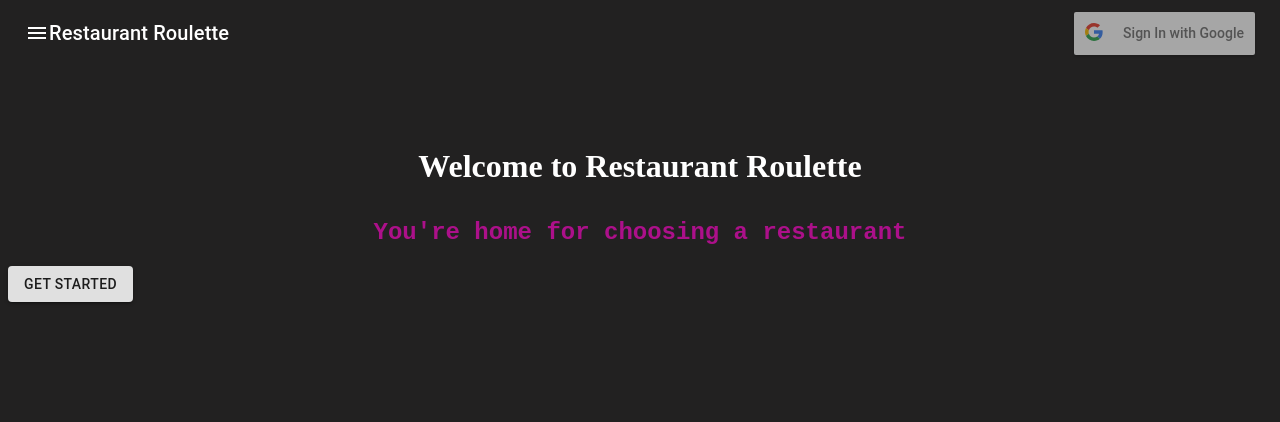
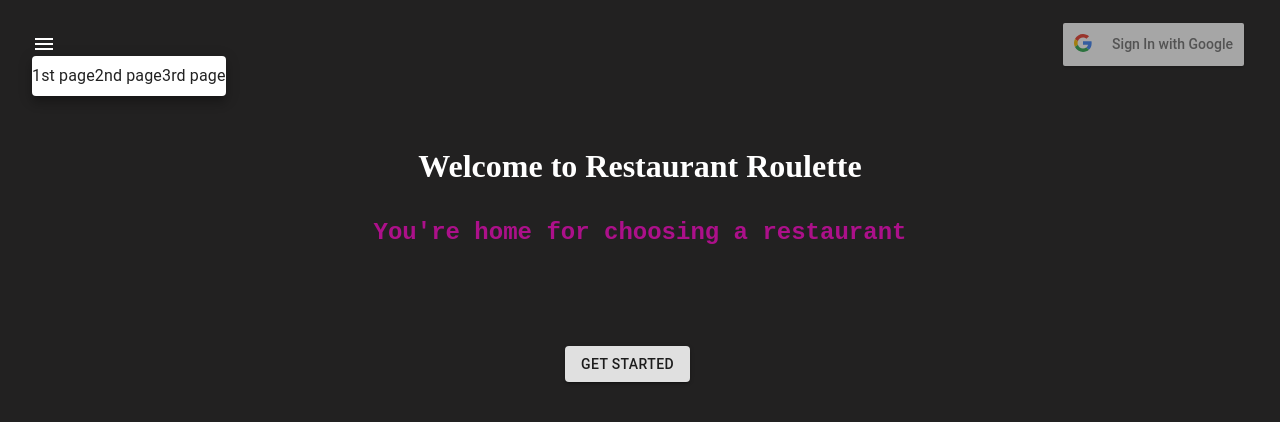
Before and after one commit to kgottfri/Restaurant-Roulette, a React app: page / in a window 1280 px wide. Both pictures are taken after a click on the button "account of current user". Shown: the top 422 px of the page. Built offline with nearby package versions, Linux system fonts and the light colour scheme.

Commit message:
UI fixes and navigation setup

```diff
--- a/src/App.js
+++ b/src/App.js
@@ -7,6 +7,7 @@ import { GoogleLogin } from 'react-google-login';
 import { GoogleLogout } from 'react-google-login';
 import GoogleLoginComponent from "./googlebutton.component";
 import Header from "./header.js";
+import Home from "./home.js";
 
 class App extends React.Component {
   render() {
@@ -15,9 +16,7 @@ class App extends React.Component {
     return (
       <div>
       <Header />
-      <h1>Welcome to Restaurant Roulette</h1>
-      <h2>You're home for choosing a restaurant</h2>
-      <Button variant="contained">Get Started</Button>
+      <Home />
       </div>
     );
   }
--- a/src/header.js
+++ b/src/header.js
@@ -7,30 +7,68 @@ import IconButton from '@mui/material/IconButton';
 import MenuIcon from '@mui/icons-material/Menu';
 import GoogleLoginComponent from "./googlebutton.component";
 import styles from "./styles.module.css";
+import Menu from "@mui/material/Menu";
+import MenuItem from '@mui/material/MenuItem';
+
+const pages = ['1st page', '2nd page', '3rd page'];
+
+export default function ButtonAppBar() {
+  const [anchorElNav, setAnchorElNav] = React.useState(null);
+
+  const handleOpenNavMenu = (event) => {
+    setAnchorElNav(event.currentTarget);
+  };
+
+  const handleCloseNavMenu = () => {
+    setAnchorElNav(null);
+  };
 
 
-export default function ButtonAppBar() {
   return (
     <Box sx={{ flexGrow: 1 }}>
     <div style={styles.header}>
-      <AppBar style={{ background: 'transparent', boxShadow: 'none', margin: 'Opx' }} color="primary" enableColorOnDark="true">
+      <AppBar style={{ background: 'transparent', boxShadow: 'none', margin: '2px' }} color="primary">
         <Toolbar>
+        <Box sx={{flexGrow: 1, display: { sx: 'flex'} }}>
             <IconButton
               size="large"
-            edge="start"
+              aria-label="account of current user"
+              aria-controls="menu-appbar"
+              aria-haspopup="true"
+              onClick={handleOpenNavMenu}
               color="inherit"
-            aria-label="menu"
-            sx={{ mr: 2 }}
             >
               <MenuIcon />
             </IconButton>
-          <Typography variant="h6" component="div" sx={{ flexGrow: 1 }}>
-            Restaurant Roulette
-          </Typography>
+            <Menu
+              id="menu-appbar"
+              anchorEl={anchorElNav}
+              anchorOrigin={{
+                vertical: 'bottom',
+                horizontal: 'left',
+              }}
+              keepMounted
+              transformOrigin={{
+                vertical: 'top',
+                horizontal: 'left',
+              }}
+              open={Boolean(anchorElNav)}
+              onClose={handleCloseNavMenu}
+              sx={{
+                display: { xs: 'block'},
+              }}
+            >
+              {pages.map((page) => (
+                <MenuItem key={page} onClick={handleCloseNavMenu}>
+                  <Typography textAlign="center">{page}</Typography>
+                </MenuItem>
+              ))}
+            </Menu>
+          </Box>
           <GoogleLoginComponent />
         </Toolbar>
       </AppBar>
       </div>
     </Box>
   );
-}
+};
--- a/src/home.js
+++ b/src/home.js
@@ -1,15 +1,21 @@
 
+import Box from '@mui/material/Box';
+import Button from '@material-ui/core/Button';
 import React from "react";
-import Button from '@material-ui/core/Button';
-import Stack from '@mui/material/Stack';
+import Random from "./random.js";
 
 class Home extends React.Component{
   render(){
     return (
     <div>
       <h1>Welcome to Restaurant Roulette</h1>
+
       <h2>You're home for choosing a restaurant</h2>
-      <Button variant="contained">Get Started</Button>
+      <div class="container">
+      <Box sx={{ pt: 10, mx: 'auto', width: 150 }}>
+        <Button variant="contained" onClick={<Random />}>Get Started</Button>
+      </Box>
+      </div>
     </div>
     );
   }
--- /dev/null
+++ b/src/random.js
@@ -0,0 +1,11 @@
+import React from "react";
+import Header from "./header.js";
+
+class Random extends React.Component{
+  render(){
+    return (
+        <Header />
+    );
+    }
+}
+export default Random;
--- a/src/styles.module.css
+++ b/src/styles.module.css
@@ -13,5 +13,20 @@ body {
   background-color: rgb(34, 33, 33);
 }
 header {
-  padding: 1px;
+  padding: 10px;
 }
+
+.container {
+  height: 200px;
+  position: relative;
+  border: 3px solid green;
+}
+
+.center {
+  margin: 0;
+  position: absolute;
+  top: 50%;
+  left: 50%;
+  -ms-transform: translate(-50%, -50%);
+  transform: translate(-50%, -50%);
+}
```
Lines whose indentation alone changed are shown as unchanged.
